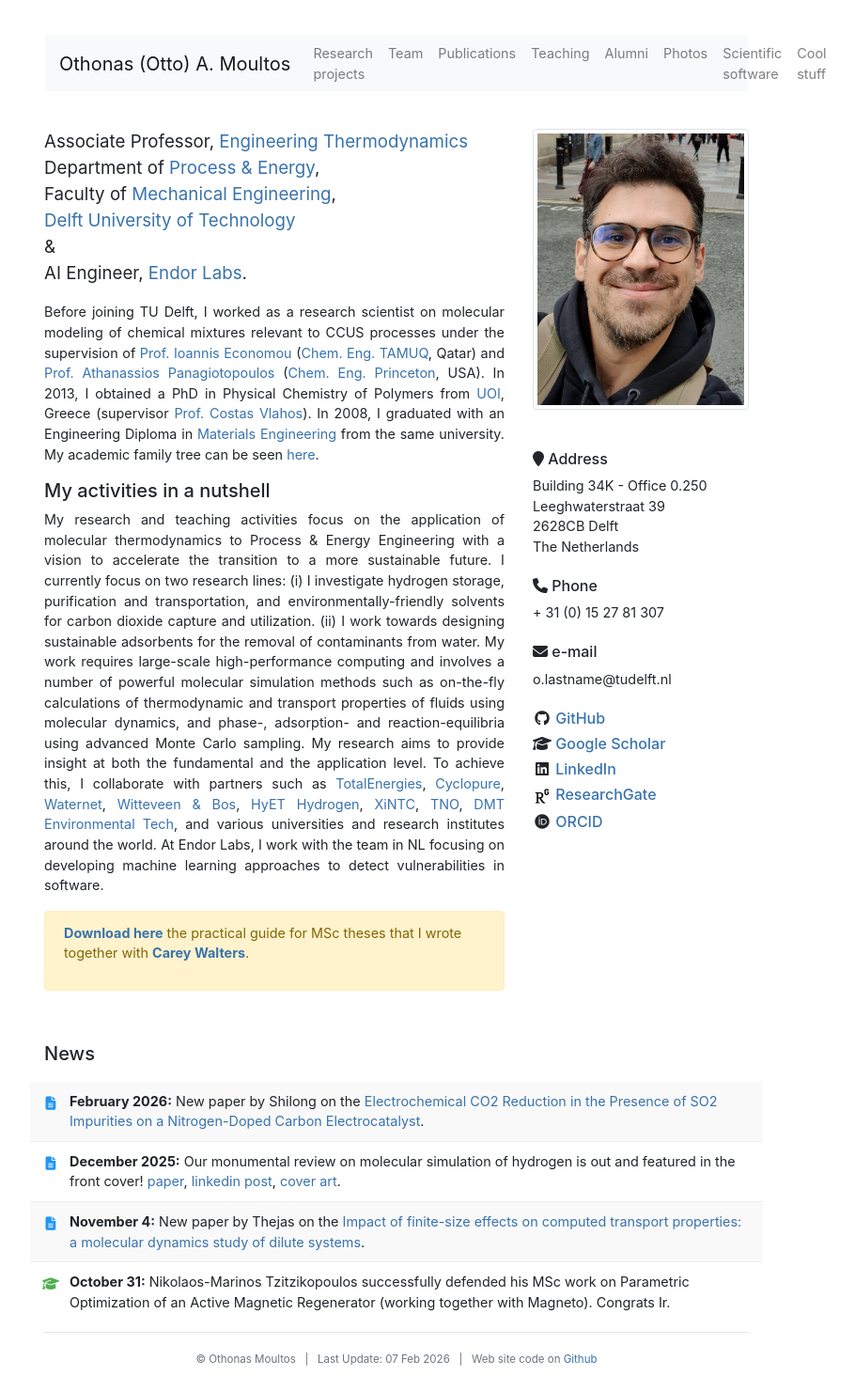
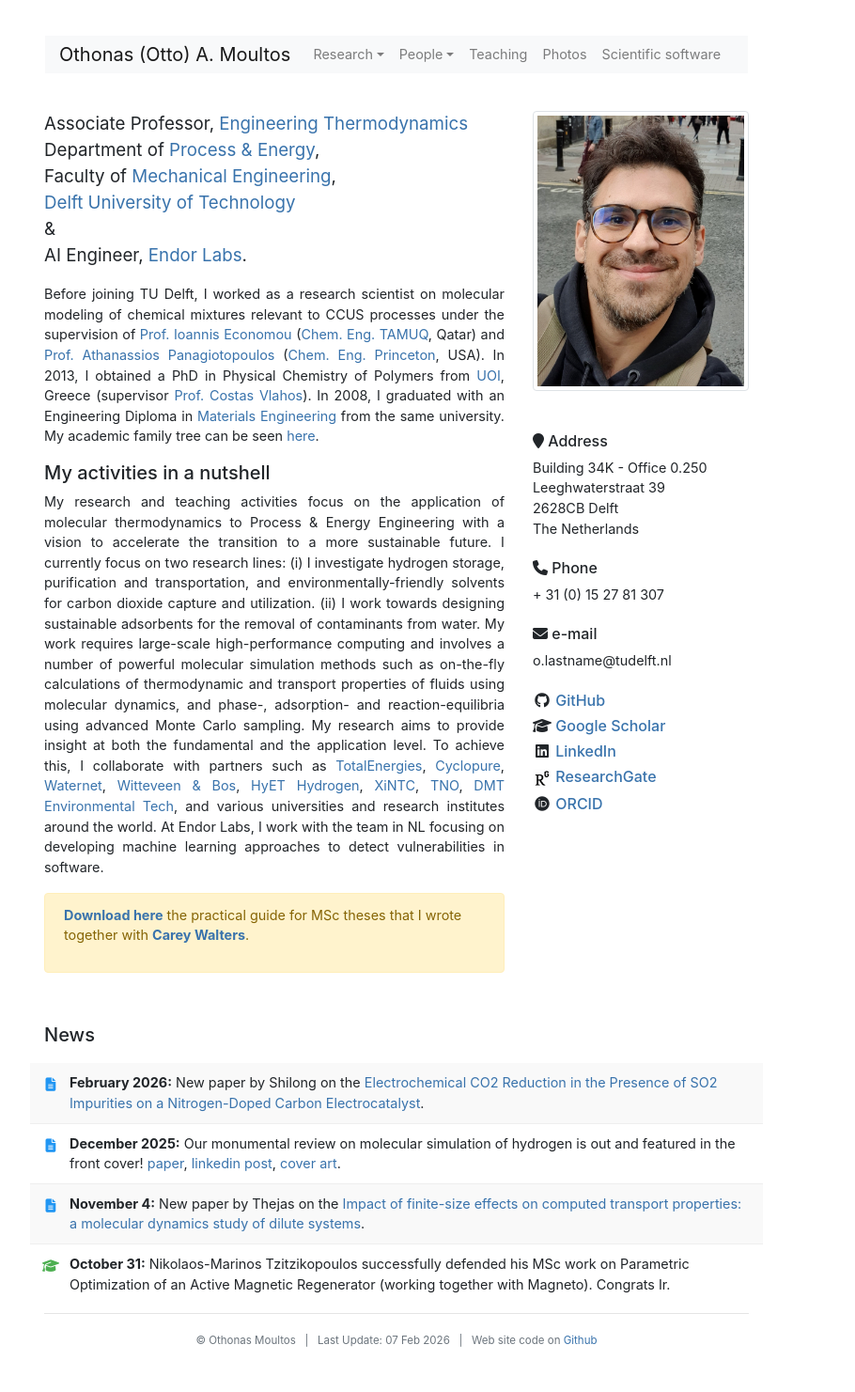
Before and after one commit to omoultosEthTuDelft/web, a Jekyll site: the page built from index.md, in a window 1280 px wide. Shown: the whole page at 94% size, without its empty margins (218-1128 px from the left). Built offline with Jekyll 4.4.1, drawn with Linux system fonts in a browser that asks for light colours; nearby versions of some CDN libraries.

Commit message:
dropdownmenus

```diff
--- a/_layouts/default.html
+++ b/_layouts/default.html
@@ -49,14 +49,24 @@
     <a class="navbar-brand" href="{{ site.url }}">Othonas (Otto) A. Moultos</a>
     <div class="collapse navbar-collapse w-100" id="navbarNav">
       <ul class="navbar-nav">
-        <li class="nav-item"><a class="nav-link" href="{{ site.url }}/projects">Research projects</a></li>
-        <li class="nav-item"><a class="nav-link" href="{{ site.url }}/people">Team</a></li>
-        <li class="nav-item"><a class="nav-link" href="{{ site.url }}/publications/">Publications</a></li>
+        <li class="nav-item dropdown">
+          <a class="nav-link dropdown-toggle" href="#" id="navbarResearchDropdown" role="button" data-toggle="dropdown" aria-haspopup="true" aria-expanded="false">Research</a>
+          <div class="dropdown-menu" aria-labelledby="navbarResearchDropdown">
+            <a class="dropdown-item" href="{{ site.url }}/projects">Projects</a>
+            <a class="dropdown-item" href="{{ site.url }}/publications/">Publications</a>
+            <a class="dropdown-item" href="{{ site.url }}/cool/">Cool stuff</a>
+          </div>
+        </li>
+        <li class="nav-item dropdown">
+          <a class="nav-link dropdown-toggle" href="#" id="navbarPeopleDropdown" role="button" data-toggle="dropdown" aria-haspopup="true" aria-expanded="false">People</a>
+          <div class="dropdown-menu" aria-labelledby="navbarPeopleDropdown">
+            <a class="dropdown-item" href="{{ site.url }}/people">Team</a>
+            <a class="dropdown-item" href="{{ site.url }}/alumni">Alumni</a>
+          </div>
+        </li>
         <li class="nav-item"><a class="nav-link" href="{{ site.url }}/teaching/">Teaching</a></li>
-        <li class="nav-item"><a class="nav-link" href="{{ site.url }}/alumni">Alumni</a></li>
         <li class="nav-item"><a class="nav-link" href="{{ site.url }}/photos/">Photos</a></li>
         <li class="nav-item"><a class="nav-link" href="{{ site.url }}/software/">Scientific software</a></li>
-        <li class="nav-item"><a class="nav-link" href="{{ site.url }}/cool/">Cool stuff</a></li>
       </ul>
     </div>
   </div>
```
